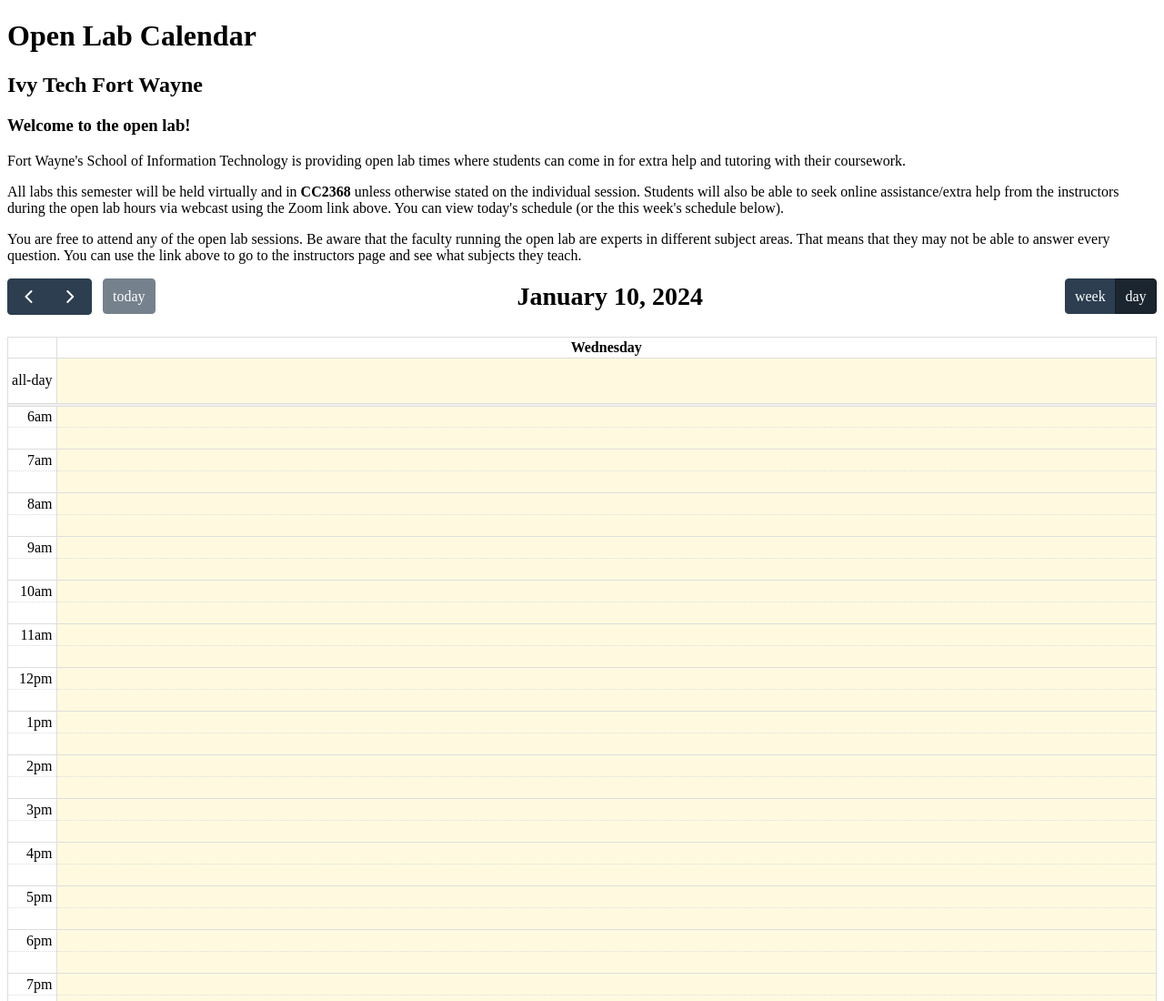
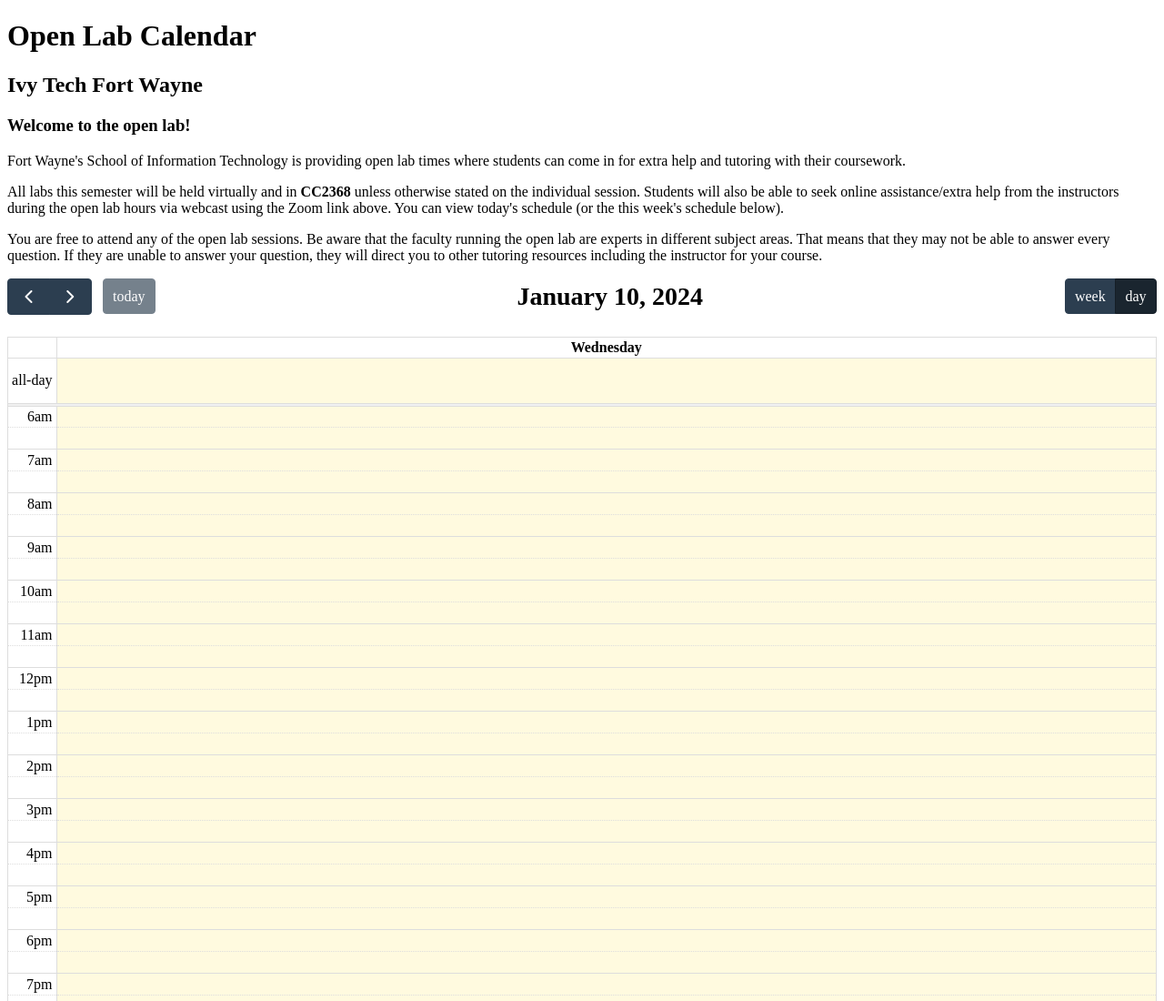
Before and after one commit to avenable11/open-lab-cal, a website: page src/index.html in a window 1280 px wide. Shown: the top 1100 px of the page at 91% size. Drawn offline with Linux system fonts and the light colour scheme; no server answers.

Commit message:
message update because no instructor page

```diff
--- a/src/index.html
+++ b/src/index.html
@@ -70,7 +70,7 @@
 <p id='intro1'>Fort Wayne's School of Information Technology is providing open lab times where students can come in for extra help and tutoring with their coursework.</p>
 
 <p id='intro2'>All labs this semester will be held virtually and in <span style='font-weight: bold;'>CC2368</span> unless otherwise stated on the individual session. Students will also be able to seek online assistance/extra help from the instructors during the open lab hours via webcast using the Zoom link above. You can view today's schedule (or the this week's schedule below).</p>
-<p id='intro3'>You are free to attend any of the open lab sessions.  Be aware that the faculty running the open lab are experts in different subject areas.  That means that they may not be able to answer every question.  You can use the link above to go to the instructors page and see what subjects they teach.</p>
+<p id='intro3'>You are free to attend any of the open lab sessions.  Be aware that the faculty running the open lab are experts in different subject areas.  That means that they may not be able to answer every question.  If they are unable to answer your question, they will direct you to other tutoring resources including the instructor for your course.</p>
   <div id='loading'>loading...</div>
 
   <div id='calendar'></div>
```
